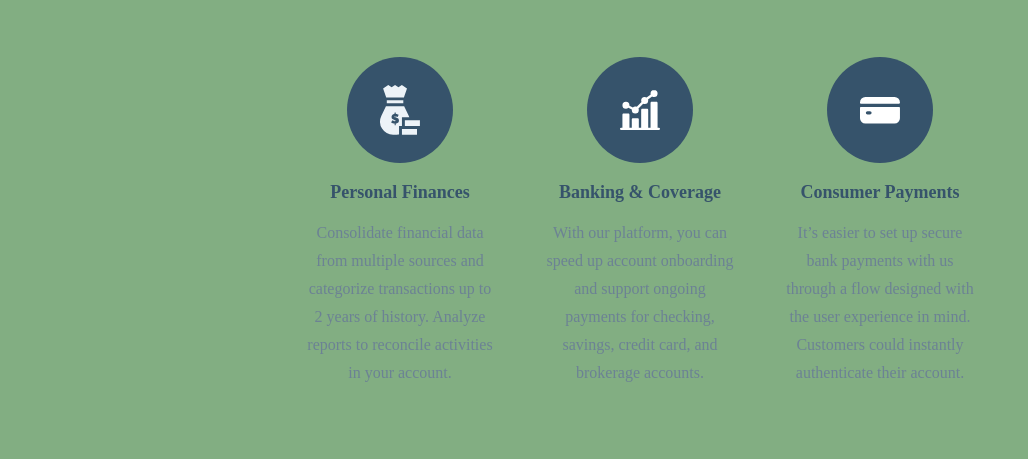
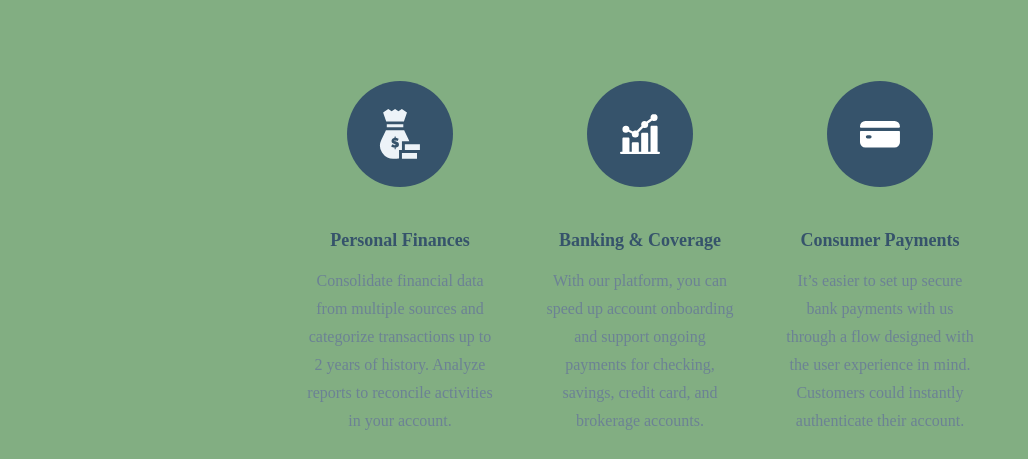
Before and after one commit to darkeris345/Winter-project-KOUDERIAI, a plain HTML site: page html/index.html in a window 1280 px wide. Shown: the part 862-1321 px from the top of the page, without its empty margins (0-1028 px from the left). Before the commit the page ends 1273 px from the top, so only its background shows below. Drawn offline with Linux system fonts and the light colour scheme.

Commit message:
fixed padding of images

```diff
--- a/css/_base.scss
+++ b/css/_base.scss
@@ -9,6 +9,7 @@ p {
 
 .benefits {
   text-align: center;
+  font-weight: 400;
   .benefits__wrapper {
     display: grid;
     gap: 3rem;
@@ -16,6 +17,9 @@ p {
     padding-left: 1.5rem;
     margin-right: auto;
     margin-left: auto;
+    .benefit-card__img {
+      padding: 1.5rem;
+    }
     .benefit-card__heading {
       color: $secondary-colors-san-juan-blue;
       font-size: 1.125rem;
--- a/css/_breakpoints.scss
+++ b/css/_breakpoints.scss
@@ -12,7 +12,7 @@
     }
     .benefits__wrapper {
         grid-template-columns: repeat(3, 1fr);
-        gap: 10px;
+        gap: 0.625rem;
         max-width: 720px;
       }
 
@@ -30,7 +30,7 @@
     }}
     .benefits__wrapper {
         grid-template-columns: repeat(3, 1fr);
-        gap: 10px;
+        gap: 0.625rem;
         max-width: 1320px;
       }
 }
```
Also changed, not shown: css/style.css, 1 other file.
